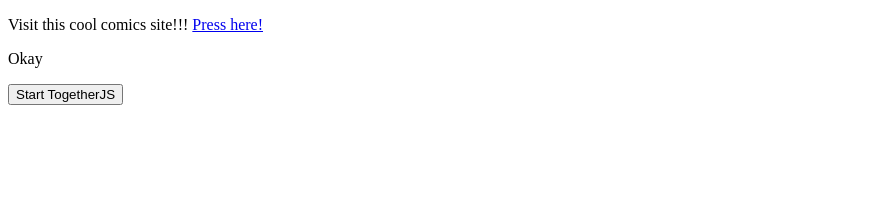
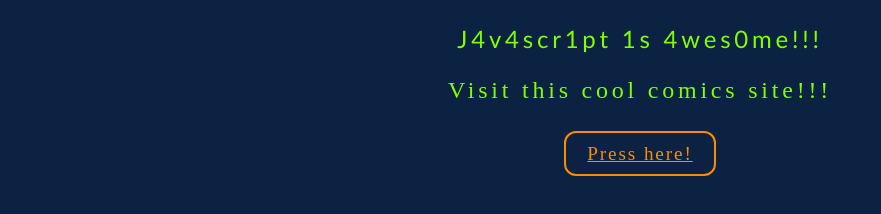
Before and after one commit to mylcevaleksandr/JS-Begining, a plain HTML site: page index.html in a window 1280 px wide. Shown: the whole page, without its empty margins (0-881 px from the left). Drawn offline with Linux system fonts and the light colour scheme.

Commit message:
Final Hackerlanguage

```diff
--- a/index.html
+++ b/index.html
@@ -5,15 +5,21 @@
     <meta http-equiv="X-UA-Compatible" content="IE=edge">
     <meta name="viewport" content="width=device-width, initial-scale=1.0">
     <title>JS For Kids Practice</title>
+    <link rel="stylesheet" href="style.css">
 
 </head>
 <body>
-   <p> Visit this cool comics site!!! <a href="https://stackoverflow.com/a/84624"
-    title="Comics for Geeks!"> Press here!</a> </a></p>
-<p>Okay</p>
-<button onclick="TogetherJS(this); return false;">Start TogetherJS</button>
+    <p id="jsAwesome"></p>
 
-<script src="https://togetherjs.com/togetherjs-min.js"></script>
+    <p> Visit this cool comics site!!!</p>
+
+    <div class="a"> <a href="https://stackoverflow.com/a/84624"
+        title="Comics for Geeks!"> Press here!</a> </a>
+    </div>
+
+
+
+
 <script src= "myScript.js"></script>
 
 </body>
--- a/myScript.js
+++ b/myScript.js
@@ -1,13 +1,20 @@
-let input = "javascript is awesome";
-let result = "";
+let input = "Javascript is awesome!!!";
+let result = [];
 for(i = 0; i < input.length; i++) {
-    if(input.includes ("a")){
-        result = input.replaceAll("a", "4");}
-else if (input.includes("o")){
-    result = input.replaceAll("o", "0");}
+    if(input[i]==="a"){
+        result.push("4")
+    }
+    else if(input[i]==="i"){
+        result.push("1")
+}
+    else if (input[i]==="o"){
+        result.push("0")
+}
+    else {
+    result.push(input[i])
+}
 
 
-
-    console.log(i);
-    console.log(result);
 }
+console.log(result);
+document.getElementById("jsAwesome").innerHTML = result.join("");
--- /dev/null
+++ b/style.css
@@ -0,0 +1,35 @@
+body{
+    text-align: center;
+    background-color: rgb(12, 34, 66);
+}
+p{
+    color: chartreuse;
+    font-size: x-large;
+    letter-spacing: 1mm;
+}
+#jsAwesome{
+    color:chartreuse;
+    font-size: x-large;
+    letter-spacing: 1mm;
+    font-family: 'Gill Sans', 'Gill Sans MT', Calibri, 'Trebuchet MS', sans-serif;
+}
+.a{
+    padding-top: 15px;
+}
+a{  font-size: larger;
+    letter-spacing: .5mm;
+    color: darkorange;
+    border: 2px  solid darkorange;
+    border-color: darkorange;
+    border-radius: 12px;
+    padding: 10px 21px;
+    margin: 15px 2px;
+    transition-duration: 0.4s;
+    cursor: pointer;
+
+}
+a:hover{
+    background-color: rgb(71, 129, 236);
+    color: rgb(168, 0, 0);
+    font-weight: bolder;
+}
```
